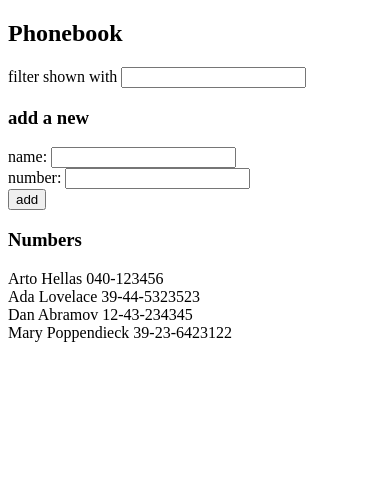
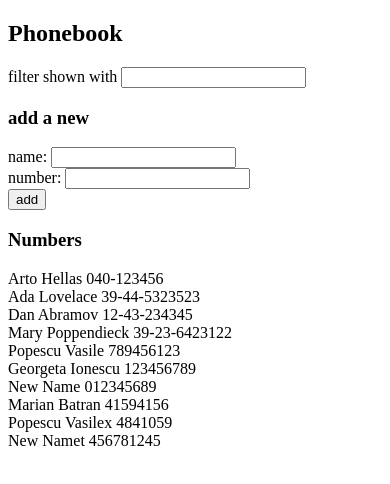
Before and after one commit to raduilie/fullstackopen, a React (Vite) app in the folder part2/phonebook/: page / in a window 390 px wide. Shown: the top 484 px of the page. Built offline with nearby package versions, Linux system fonts and the light colour scheme; data requests are answered from the project's data file.

Commit message:
Exercise 2.13 - phonebook step 8

```diff
--- a/part2/phonebook/db.json
+++ b/part2/phonebook/db.json
@@ -1,5 +1,5 @@
 {
-    "persons":[
+  "persons": [
     {
       "name": "Arto Hellas",
       "number": "040-123456",
@@ -19,6 +19,36 @@
       "name": "Mary Poppendieck",
       "number": "39-23-6423122",
       "id": "4"
+    },
+    {
+      "id": "5",
+      "name": "Popescu Vasile",
+      "number": "789456123"
+    },
+    {
+      "id": "16e5",
+      "name": "Georgeta Ionescu",
+      "number": "123456789"
+    },
+    {
+      "id": "d285",
+      "name": "New Name",
+      "number": "012345689"
+    },
+    {
+      "id": "cc80",
+      "name": "Marian Batran",
+      "number": "41594156"
+    },
+    {
+      "id": "7c5a",
+      "name": "Popescu Vasilex",
+      "number": "4841059"
+    },
+    {
+      "id": "0041",
+      "name": "New Namet",
+      "number": "456781245"
     }
   ]
 }
--- a/part2/phonebook/src/App.jsx
+++ b/part2/phonebook/src/App.jsx
@@ -1,8 +1,8 @@
 import { useState, useEffect } from 'react'
-import axios from 'axios'
 import Filter from './components/Filter'
 import PersonForm from './components/PersonForm'
 import Persons from './components/Persons'
+import personsService from './services/persons'
 
 const App = () => {
   const [persons, setPersons] = useState([])
@@ -11,9 +11,10 @@ const App = () => {
   const [nameFilter, setNameFilter] = useState('')
 
   useEffect(() => {
-    axios.get("http://localhost:3001/persons").then((response) => {
-      setPersons(response.data)
-    })
+    personsService.getAll()
+      .then(initialPersons => {
+        setPersons(initialPersons)
+      })
   }, [])
 
   const handleNameChange = (event) => {
@@ -26,15 +27,23 @@ const App = () => {
 
   const addPerson = (event) => {
     event.preventDefault()
-    const found = persons.find((person) => person.name === newName)
-    if (found) {
-      alert(`${newName} is already added to phonebook`)
-      return
-    }
-    const newPerson = {name: newName, number: newNumber, id: persons.length + 1}
-    setPersons(persons.concat(newPerson))
-    setNewName('')
-    setNewNumber('')
+    personsService.get(newName)
+      .then((response) => {
+        if (response.data.length > 0) {
+          console.log(`${newName} was found`)
+          alert(`${newName} is already added to phonebook`)
+        } else {
+          console.log(`${newName} was not found`)
+          const newPerson = {name: newName, number: newNumber}
+          personsService
+            .create(newPerson)
+            .then(returnedPerson => {
+              setPersons(persons.concat(returnedPerson))
+              setNewName('')
+              setNewNumber('')
+            })
+          }
+      })
   }
 
   const filterPersons = (event) => {
--- /dev/null
+++ b/part2/phonebook/src/services/persons.js
@@ -0,0 +1,19 @@
+import axios from 'axios'
+const baseUrl = "http://localhost:3001/persons"
+
+const getAll = () => {
+    const request = axios.get(baseUrl)
+    return request.then(response => response.data)
+}
+
+const get = name => {
+    const request = axios.get(`${baseUrl}/?name=${encodeURIComponent(name)}`)
+    return request
+}
+
+const create = newPerson => {
+    const request = axios.post(baseUrl, newPerson)
+    return request.then(response => response.data)
+}
+
+export default { getAll, get, create }
```
Lines whose indentation alone changed are shown as unchanged.
